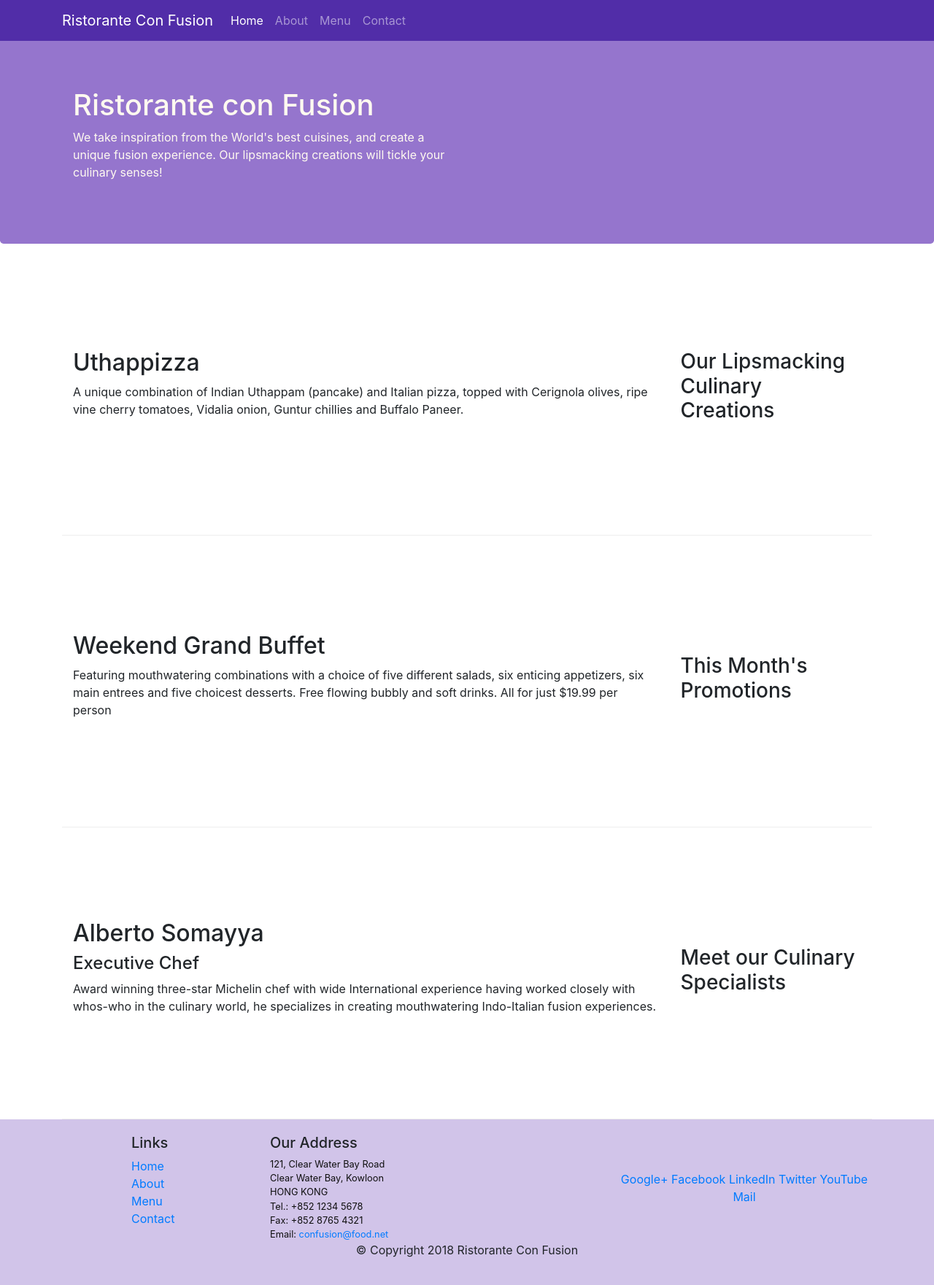
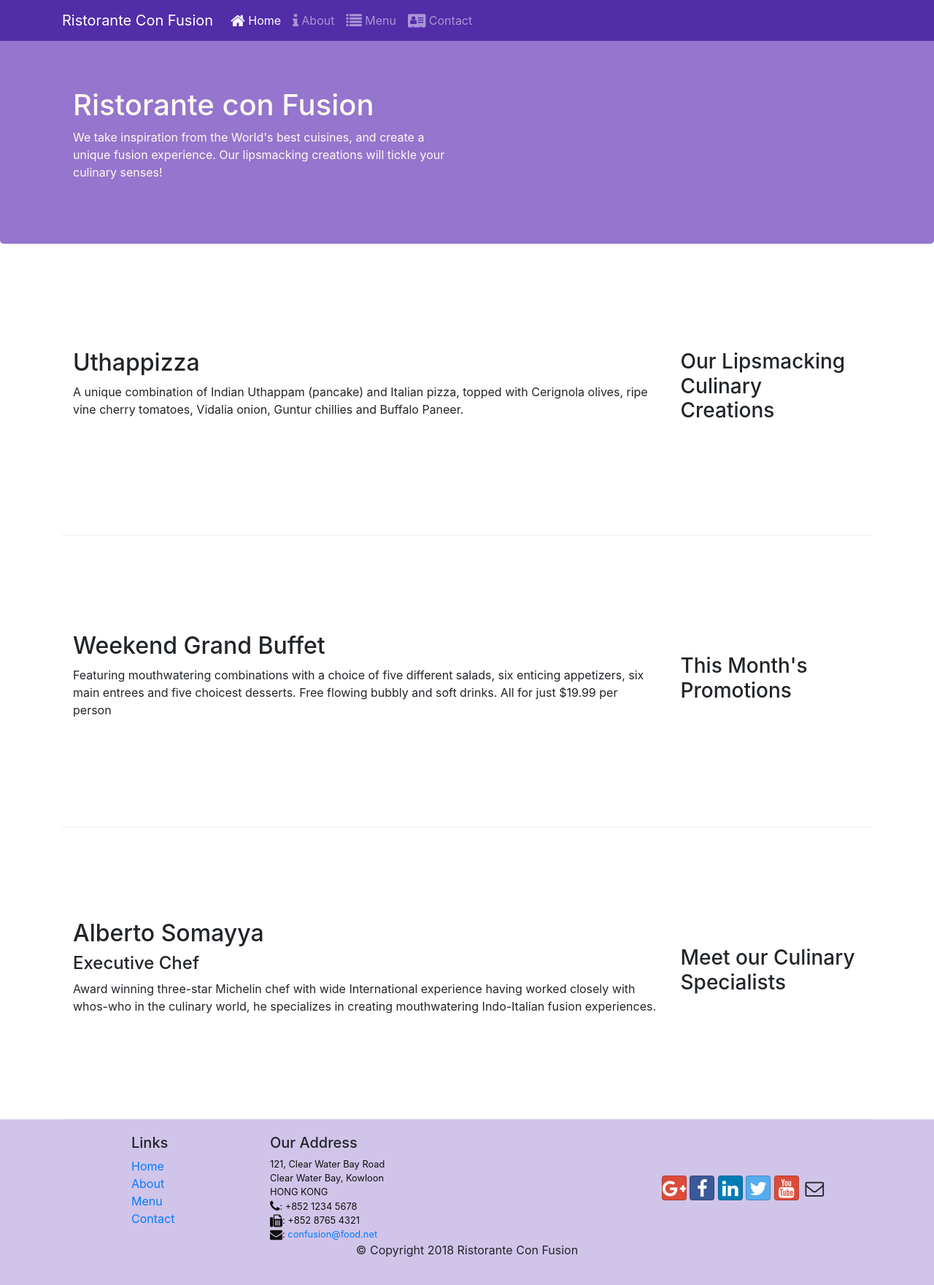
Before and after one commit to Fahad032/coursera-bootstrap, a website: page index.html in a window 1280 px wide. Shown: the whole page at 73% size. Drawn offline with nearby package versions, Linux system fonts and the light colour scheme.

Commit message:
fontawesome & bootstrap social icons applied.

```diff
--- a/index.html
+++ b/index.html
@@ -5,6 +5,8 @@
     <meta charset="UTF-8">
     <meta name="viewport" content="width=device-width, initial-scale=1.0, shrink-to-fit=no">
     <link rel="stylesheet" type="text/css" href="/node_modules//bootstrap/dist/css/bootstrap.min.css" />
+    <link rel="stylesheet" href="/node_modules/font-awesome/css/font-awesome.min.css" />
+    <link rel="stylesheet" href="/node_modules/bootstrap-social/bootstrap-social.css" />
     <link rel="stylesheet" type="text/css" href="/css/style.css" />
 
     <title>Coursera Bootstrap</title>
@@ -20,10 +22,18 @@
             <a class="navbar-brand" href="#">Ristorante Con Fusion</a>
             <div class="collapse navbar-collapse" id="Navbar">
                 <ul class="navbar-nav mr-auto">
-                    <li class="nav-item active"><a class="nav-link" href="#">Home</a></li>
-                    <li class="nav-item"><a class="nav-link" href="./aboutus.html">About</a></li>
-                    <li class="nav-item"><a class="nav-link" href="#">Menu</a></li>
-                    <li class="nav-item"><a class="nav-link" href="#">Contact</a></li>
+                    <li class="nav-item active">
+                        <a class="nav-link" href="#"><span class="fa fa-home fa-lg"></span> Home </a>
+                    </li>
+                    <li class="nav-item">
+                        <a class="nav-link" href="./aboutus.html"> <span class="fa fa-info fa-lg"></span> About </a>
+                    </li>
+                    <li class="nav-item">
+                        <a class="nav-link" href="#"><span class="fa fa-list fa-lg"></span> Menu </a>
+                    </li>
+                    <li class="nav-item">
+                        <a class="nav-link" href="#"> <span class="fa fa-address-card fa-lg"></span> Contact </a>
+                    </li>
                 </ul>
             </div>
         </div>
@@ -101,19 +111,25 @@
                         121, Clear Water Bay Road<br>
                         Clear Water Bay, Kowloon<br>
                         HONG KONG<br>
-                        Tel.: +852 1234 5678<br>
-                        Fax: +852 8765 4321<br>
-                        Email: <a href="mailto:confusion@food.net">confusion@food.net</a>
+                        <i class="fa fa-phone fa-lg"></i>: +852 1234 5678<br>
+                        <i class="fa fa-fax fa-lg"></i>: +852 8765 4321<br>
+                        <i class="fa fa-envelope fa-lg"></i>:
+                        <a href="mailto:confusion@food.net">confusion@food.net</a>
                     </address>
                 </div>
                 <div class="col-12 col-sm-4 align-self-center">
                     <div class="text-center">
-                        <a href="http://google.com/+">Google+</a>
-                        <a href="http://www.facebook.com/profile.php?id=">Facebook</a>
-                        <a href="http://www.linkedin.com/in/">LinkedIn</a>
-                        <a href="http://twitter.com/">Twitter</a>
-                        <a href="http://youtube.com/">YouTube</a>
-                        <a href="mailto:">Mail</a>
+                        <a class="btn btn-social-icon btn-google" href="http://google.com/+"><i
+                                class="fa fa-google-plus"></i></a>
+                        <a class="btn btn-social-icon btn-facebook" href="http://www.facebook.com/profile.php?id="><i
+                                class="fa fa-facebook"></i></a>
+                        <a class="btn btn-social-icon btn-linkedin" href="http://www.linkedin.com/in/"><i
+                                class="fa fa-linkedin"></i></a>
+                        <a class="btn btn-social-icon btn-twitter" href="http://twitter.com/"><i
+                                class="fa fa-twitter"></i></a>
+                        <a class="btn btn-social-icon btn-google" href="http://youtube.com/"><i
+                                class="fa fa-youtube"></i></a>
+                        <a class="btn btn-social-icon" href="mailto:"><i class="fa fa-envelope-o"></i></a>
                     </div>
                 </div>
             </div>
--- a/package.json
+++ b/package.json
@@ -11,6 +11,8 @@
   },
   "dependencies": {
     "bootstrap": "^4.5.2",
+    "bootstrap-social": "^5.1.1",
+    "font-awesome": "^4.7.0",
     "jquery": "^3.5.1",
     "popper.js": "^1.16.1"
   },
```
Also changed, not shown: aboutus.html (+56 -23 lines), 1 other file.
